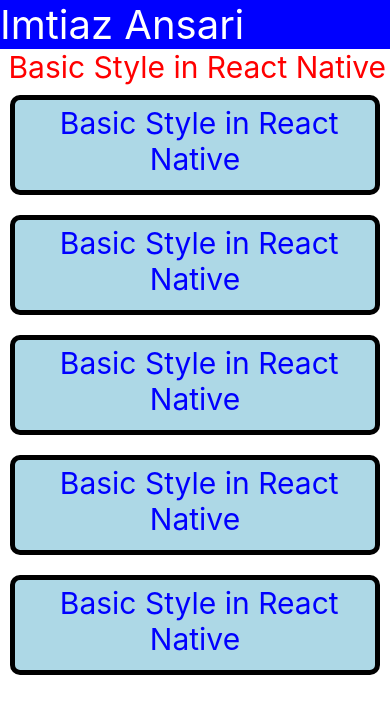
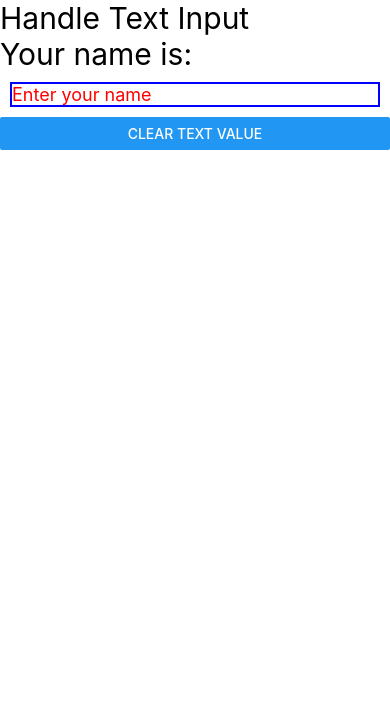
Before and after one commit to Imtiaz211/ReactNative, a React Native app in the folder demoReactNative/: screen / in a window 390 px wide. Shown: the top 714 px of the page. Built offline with nearby package versions, Linux system fonts and the light colour scheme.

Commit message:
Inputtext, getvalue, setvalue etc stuff.

```diff
--- a/demoReactNative/App.tsx
+++ b/demoReactNative/App.tsx
@@ -7,6 +7,7 @@ import ReactNativeState from './components/reactNativeState';
 import PropsReactNative from './components/propsReactNative';
 import BasicStyleReactNative from './components/basicStyleReactNative';
 import { ExStyle } from './components/externalStyleReactNative';
+import TextInputReactNative from './components/textInputReactNative';
 
 import {
   Button,
@@ -20,11 +21,14 @@ function App(): React.JSX.Element {
   const [argumens, setArguments] = useState("Imtiaz");
   return (
     <View>
-      {/* we can add array of style [ExStyle.textBox, style] */}
+
+      <TextInputReactNative />
+
+      {/* we can add array of style [ExStyle.textBox, style]
 
       <Text style = {ExStyle.textBox}>Imtiaz Ansari</Text>
 
-      <BasicStyleReactNative />
+      <BasicStyleReactNative /> */}
       {/*   <Text style={{fontSize:30}}>Props in React JS by Imtiaz Ahmad</Text>
       <Button title='Press Me' onPress={()=> setArguments("Ahmad")}/>
       <PropsReactNative argumens = {argumens} age = {36} /> */}
--- /dev/null
+++ b/demoReactNative/components/textInputReactNative.tsx
@@ -0,0 +1,32 @@
+import { useState } from 'react';
+import { Text, View, StyleSheet, TextInput, Button } from 'react-native';
+
+const TextInputReactNative = () => {
+    const [name, setName] = useState("")
+    return (
+        <View>
+            <Text style={{ fontSize: 30 }}>Handle Text Input</Text>
+            <Text style={{ fontSize: 30 }}>Your name is: {name}</Text>
+            <TextInput
+                style={style.textInput}
+                placeholder='Enter your name'
+                value= {name}
+                onChangeText={(value) => setName(value)}
+            />
+            <Button title='Clear text value' onPress={()=> setName("")}/>
+        </View>
+    )
+}
+
+
+const style = StyleSheet.create({
+    textInput: {
+        fontSize: 18,
+        color: 'red',
+        borderWidth: 2,
+        borderColor: 'blue',
+        margin: 10
+    }
+})
+
+export default TextInputReactNative;
```
